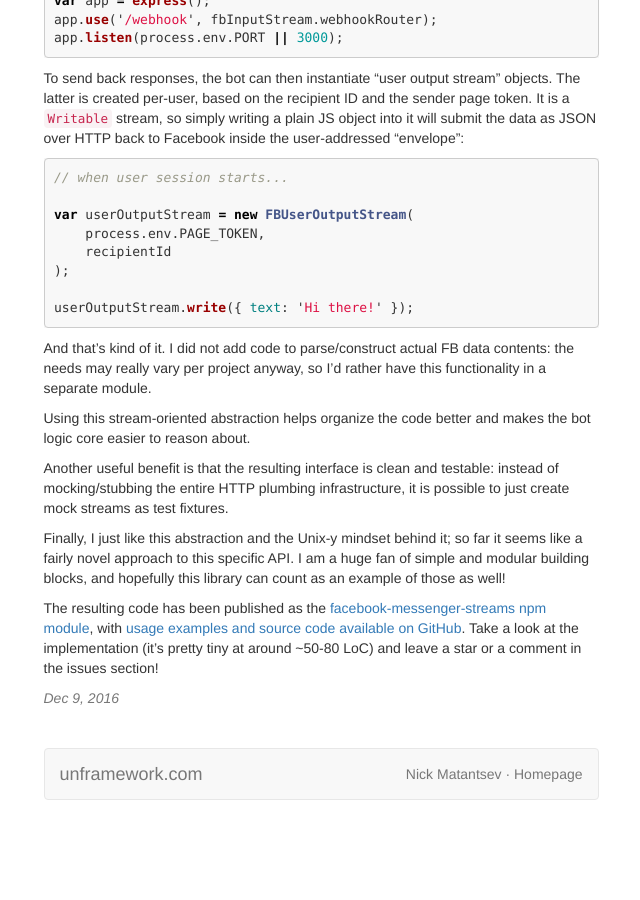
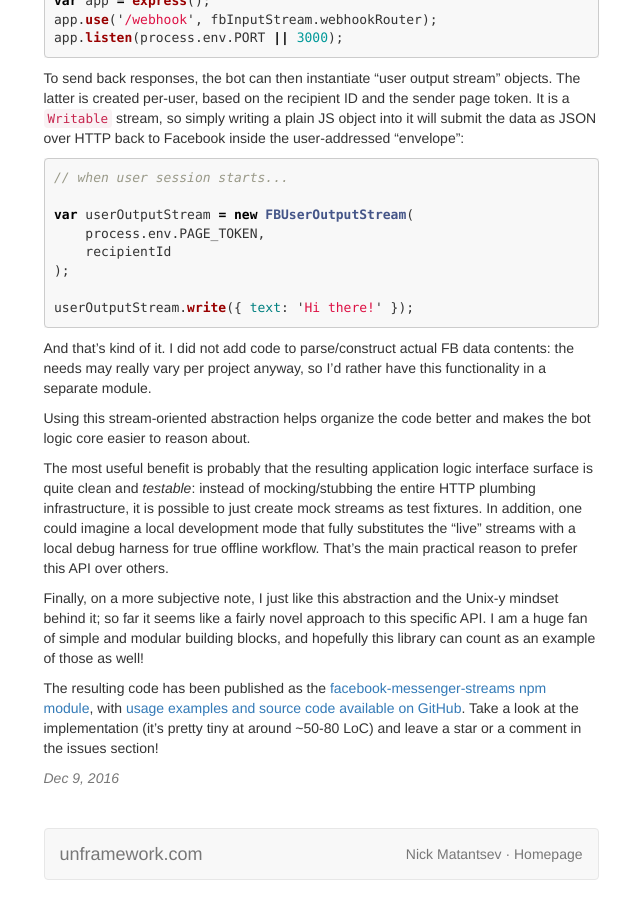
Before and after one commit to unframework/unframework-website, a Jekyll site: the page built from wrapping-facebook-messenger-stream-api.md, in a window 1280 px wide and 900 px high, scrolled down 1208 px. Shown: the whole window, without its empty margins (319-959 px from the left). Built offline with Jekyll 4.4.1, drawn with Linux system fonts in a browser that asks for light colours; before the commit the page ends 2028 px from its top, so only the background shows below that.

Commit message:
Update Messenger streams post conclusions

```diff
--- a/wrapping-facebook-messenger-stream-api.md
+++ b/wrapping-facebook-messenger-stream-api.md
@@ -54,8 +54,8 @@ And that's kind of it. I did not add code to parse/construct actual FB data cont
 
 Using this stream-oriented abstraction helps organize the code better and makes the bot logic core easier to reason about.
 
-Another useful benefit is that the resulting interface is clean and testable: instead of mocking/stubbing the entire HTTP plumbing infrastructure, it is possible to just create mock streams as test fixtures.
+The most useful benefit is probably that the resulting application logic interface surface is quite clean and *testable*: instead of mocking/stubbing the entire HTTP plumbing infrastructure, it is possible to just create mock streams as test fixtures. In addition, one could imagine a local development mode that fully substitutes the "live" streams with a local debug harness for true offline workflow. That's the main practical reason to prefer this API over others.
 
-Finally, I just like this abstraction and the Unix-y mindset behind it; so far it seems like a fairly novel approach to this specific API. I am a huge fan of simple and modular building blocks, and hopefully this library can count as an example of those as well!
+Finally, on a more subjective note, I just like this abstraction and the Unix-y mindset behind it; so far it seems like a fairly novel approach to this specific API. I am a huge fan of simple and modular building blocks, and hopefully this library can count as an example of those as well!
 
 The resulting code has been published as the [facebook-messenger-streams npm module](https://www.npmjs.com/package/facebook-messenger-streams), with [usage examples and source code available on GitHub](https://github.com/myplanet/facebook-messenger-streams). Take a look at the implementation (it's pretty tiny at around ~50-80 LoC) and leave a star or a comment in the issues section!
```
